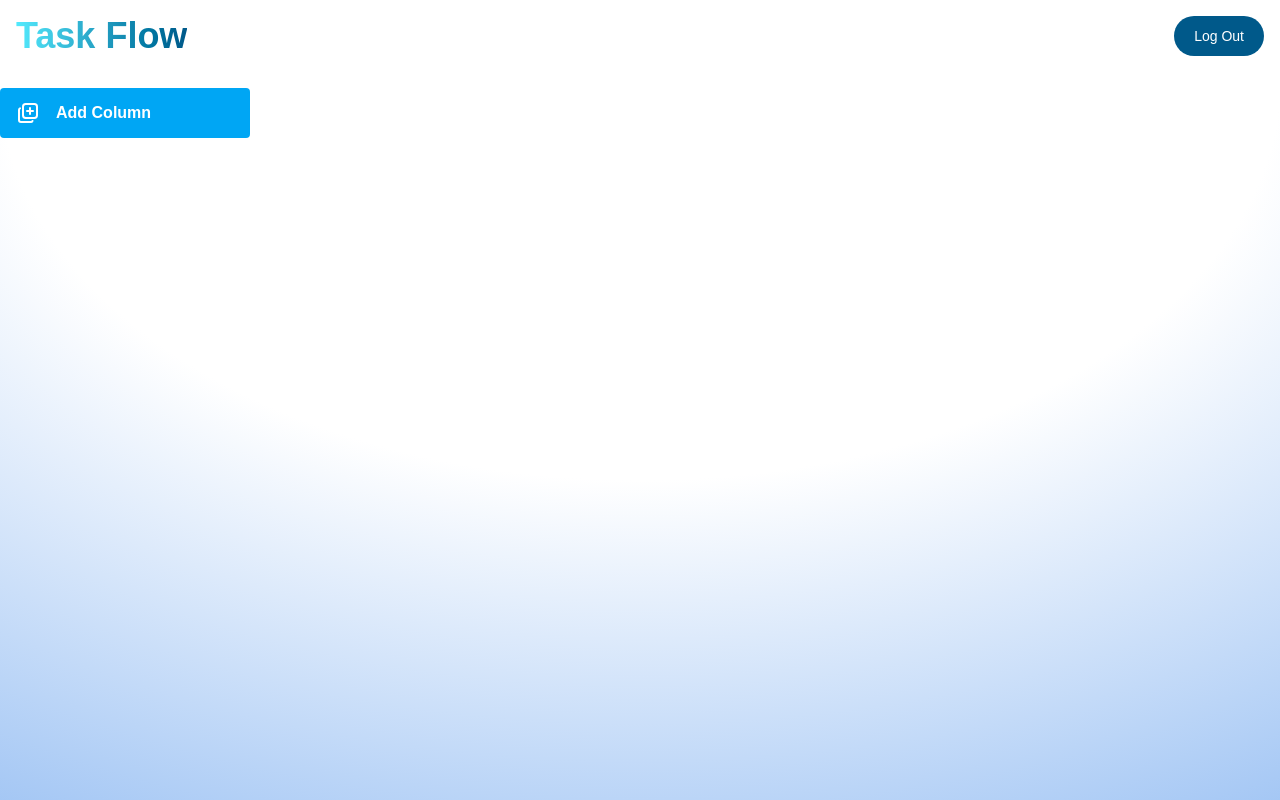
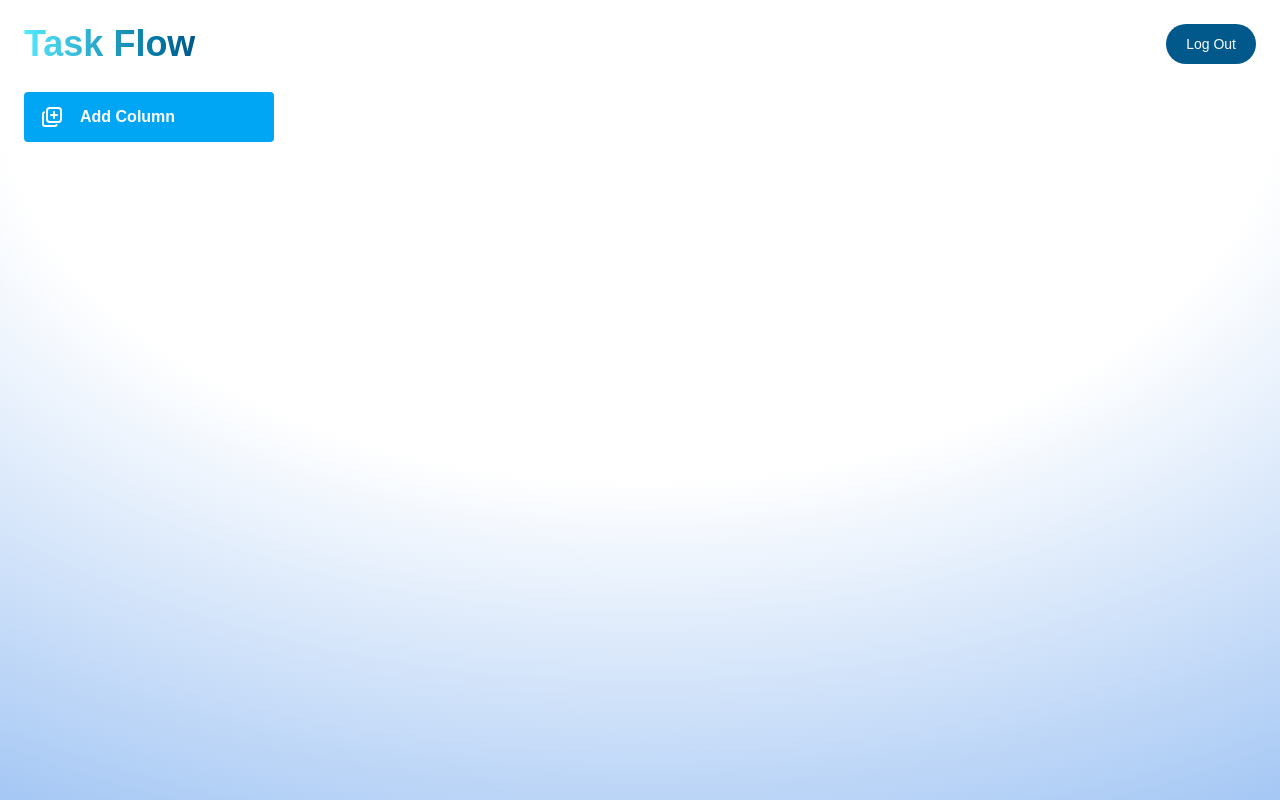
Before and after one commit to LuisCorreaDv/task-flow, a Next.js app: page /tasks in a window 1280 px wide. Built offline with nearby package versions, Linux system fonts and the light colour scheme.

Commit message:
Adjust design styles to improve presentation and usability

```diff
--- a/src/app/tasks/components/ColumnContainer.tsx
+++ b/src/app/tasks/components/ColumnContainer.tsx
@@ -110,7 +110,7 @@ function ColumnContainer(props: ColumnContainerProps) {
       </header>
 
       {/* Column content */}
-      <section className="flex flex-grow flex-col gap-2 p-2 overflow-x-hidden overflow-y-auto">
+      <section className="flex flex-grow flex-col gap-4 p-2 overflow-x-hidden overflow-y-auto">
         <SortableContext items={tasksIds}>
           {tasks.map((task) => {
             return (
--- a/src/app/tasks/components/Header.tsx
+++ b/src/app/tasks/components/Header.tsx
@@ -14,7 +14,7 @@ function Header() {
   return (
     <header>
       <nav className="bg-white border-gray-200 dark:bg-gray-900">
-        <div className="flex flex-wrap justify-between items-center mx-auto max-w-screen-xl p-4">
+        <div className="flex flex-wrap justify-between items-center mx-auto max-w-screen-xl p-6">
           <a
             href="https://flowbite.com"
             className="flex items-center space-x-3 rtl:space-x-reverse"
--- a/src/app/tasks/components/TaskBoard.tsx
+++ b/src/app/tasks/components/TaskBoard.tsx
@@ -169,7 +169,7 @@ export default function TaskBoard() {
   }
 
   return (
-    <div className="h-full flex flex-col">
+    <div className="h-full flex flex-col py-1 px-6">
       {/* Tasks Section */}
       <DndContext
         sensors={sensors}
@@ -177,8 +177,8 @@ export default function TaskBoard() {
         onDragEnd={onDragEnd}
         onDragOver={onDragOver}
       >
-        <section className="flex-1 mt-4 overflow-auto">
-          <div className="flex gap-4 overflow-y-hidden overflow-x-auto h-full">
+        <section className="min-w-full">
+          <div className="flex gap-4 items-start">
             <SortableContext items={columnsId}>
               {columns.map((column) => (
                 <ColumnContainer
--- a/src/app/tasks/components/TaskCard.tsx
+++ b/src/app/tasks/components/TaskCard.tsx
@@ -53,15 +53,16 @@ function TaskCard({ task, deleteTask, updateTask }: TaskCardProps) {
 
   if (editMode) {
     return (
-      <div
+      <article
         ref={setNodeRef}
         style={stlye}
         {...attributes}
         {...listeners}
-        className="bg-white rounded-lg p-3 shadow-sm hover:bg-gray-50 border-2 border-transparent hover:border-gray-200 transition-colors duration-200 flex text-left cursor-grab"
+        className="bg-white h-[100px] min-h-[100px] items-center flex text-left flex-col rounded-lg px-3 py-5 shadow-sm hover:bg-gray-50  border-transparent hover:border-gray-200 transition-colors duration-200 cursor-grab relative"
       >
+        <header className="h-4 w-[75%] rounded-b-full bg-gray-200 absolute top-0"></header>
         <textarea
-          className="h-[90%] w-full resize-none border-none rounded bg-transparent text-gray-600 focus:outline-none"
+          className="h-[90%] w-full resize-none border-none rounded bg-transparent text-gray-600 focus:outline-none text-sm"
           value={task.content}
           autoFocus
           placeholder="Task content here"
@@ -71,7 +72,7 @@ function TaskCard({ task, deleteTask, updateTask }: TaskCardProps) {
           }}
           onChange={(e) => updateTask(task.id, e.target.value)}
         ></textarea>
-      </div>
+      </article>
     );
   }
 
@@ -84,9 +85,10 @@ function TaskCard({ task, deleteTask, updateTask }: TaskCardProps) {
       onClick={toggleEditMode}
       onMouseOver={() => setMouseIsOver(true)}
       onMouseLeave={() => setMouseIsOver(false)}
-      className="bg-white h-[75px] min-h-[75px] items-center flex text-left rounded-lg p-3 shadow-sm hover:bg-gray-50 border-2 border-transparent hover:border-gray-200 transition-colors duration-200 cursor-grab relative"
+      className="bg-white h-[100px] min-h-[100px] items-center flex text-left flex-col rounded-lg px-3 py-5 shadow-sm hover:bg-gray-50  border-transparent hover:border-gray-200 transform transition-transform duration-300 hover:translate-y-[-5px]  cursor-grab relative"
     >
-      <p className=" my-auto h-[90%] w-full overflow-y-auto overflow-x-hidden whitespace-pre-wrap break-words">
+      <header className="h-4 w-[75%] rounded-b-full bg-gray-200 absolute top-0"></header>
+      <p className=" my-auto h-[90%] w-full overflow-y-auto overflow-x-hidden whitespace-pre-wrap break-words text-sm">
         {task.content}
       </p>
 
--- a/src/app/tasks/page.tsx
+++ b/src/app/tasks/page.tsx
@@ -7,7 +7,7 @@ export default function TasksPage() {
   return (
     <div className='flex flex-col h-screen'>
       <Header />
-      <div className='flex-1'>
+      <div className='flex-1 overflow-y-hidden overflow-x-auto'>
         <TaskBoard />
       </div>
     </div>
```
